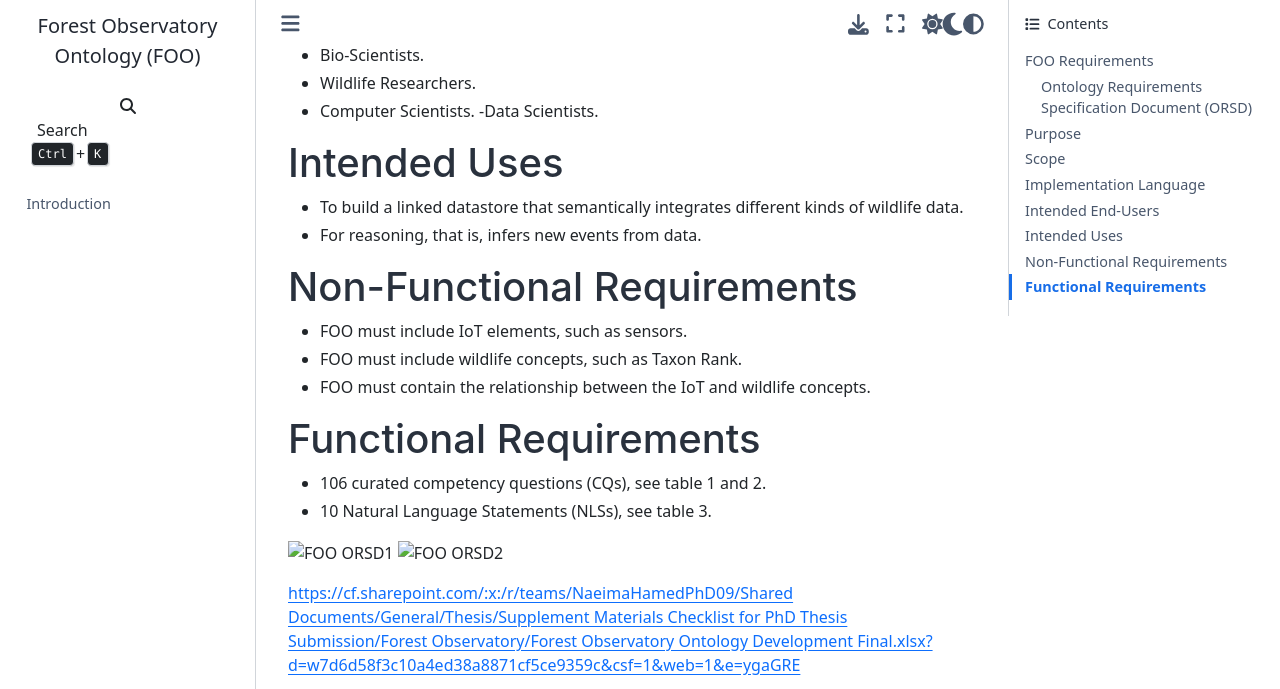
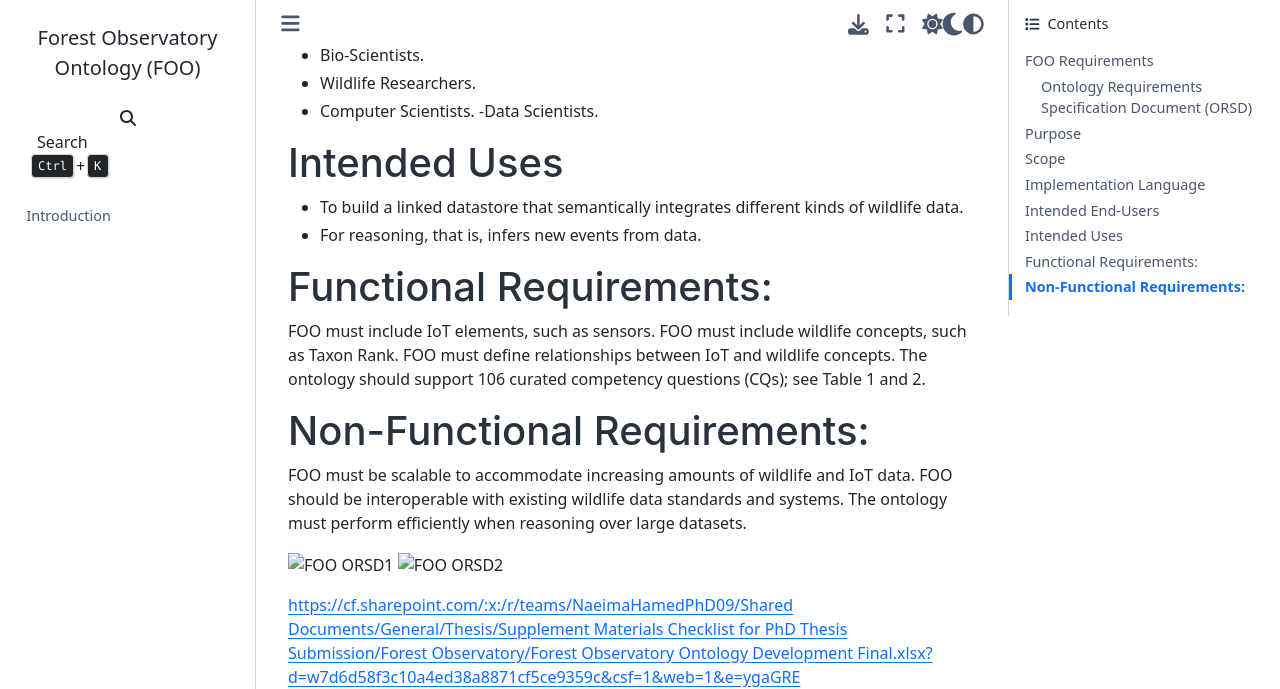
Before and after one commit to Naeima/FOO-Book, a Jupyter Book: the page built from _sources/lifecycle/requirements.md, in a window 1280 px wide and 900 px high, scrolled down 650 px, cut to the strip 0-689 px from the top of the window. Built offline with Jupyter Book 1.0.4 settings and Sphinx 7.4.7 and the Sphinx Book theme 1.1.4, drawn with Linux system fonts in a browser that asks for light colours; pages that are not in the unit, such as notebooks, are missing from menus; comment, search, counter and statistics services are not loaded.

Commit message:
Update requirements.md

```diff
--- a/_sources/lifecycle/requirements.md
+++ b/_sources/lifecycle/requirements.md
@@ -22,14 +22,18 @@ The Web Ontology Language (OWL2) is used to implement FOO.
 - For reasoning, that is, infers new events from data.
 
 
-# Non-Functional Requirements
-- FOO must include IoT elements, such as sensors.
-- FOO must include wildlife concepts, such as Taxon Rank.
-- FOO must contain the relationship between the IoT and wildlife concepts.
-# Functional Requirements
-- 106 curated competency questions (CQs), see table 1 and 2.
-- 10 Natural Language Statements (NLSs), see table 3.
+# Functional Requirements:
 
+FOO must include IoT elements, such as sensors.
+FOO must include wildlife concepts, such as Taxon Rank.
+FOO must define relationships between IoT and wildlife concepts.
+The ontology should support 106 curated competency questions (CQs); see Table 1 and 2.
+
+# Non-Functional Requirements:
+
+FOO must be scalable to accommodate increasing amounts of wildlife and IoT data.
+FOO should be interoperable with existing wildlife data standards and systems.
+The ontology must perform efficiently when reasoning over large datasets.
 
 
 ![FOO ORSD1](/img/ORSD2.png)
```
